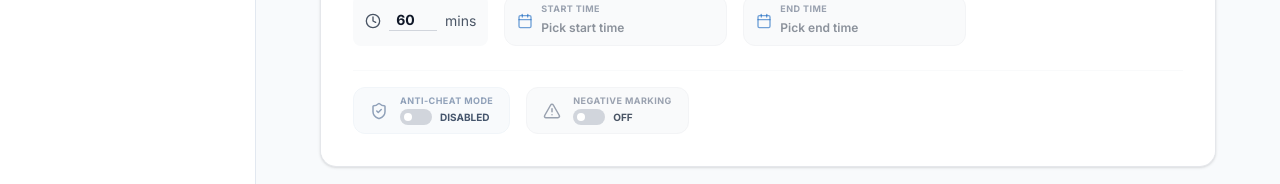
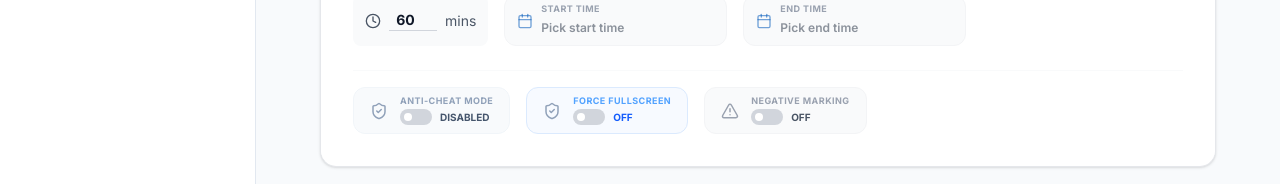
Before and after one commit to mahmudshamim/ExamFlow, a Next.js app in the folder client/: page /dashboard/super-admin/exams/create in a window 1280 px wide. Shown: the part 354-538 px from the top of the page. Built offline with nearby package versions, Linux system fonts and the light colour scheme; no server answers.

Commit message:
feat: make Force Fullscreen toggle always visible in admin dashboard

```diff
--- a/client/src/app/dashboard/super-admin/exams/[id]/edit/page.js
+++ b/client/src/app/dashboard/super-admin/exams/[id]/edit/page.js
@@ -557,7 +557,6 @@ export default function EditExamPage() {
                                 </div>
                             )}
 
-                            {examData.settings?.enableAntiCheat && (
                             <div className="flex items-center gap-3 bg-blue-50/50 px-4 py-2 rounded-xl border border-blue-100 transition-all hover:bg-blue-50/80">
                                 <ShieldCheck size={18} className={examData.settings?.requireFullscreen ? "text-blue-600" : "text-slate-400"} />
                                 <div className="flex flex-col">
@@ -580,7 +579,6 @@ export default function EditExamPage() {
                                     </label>
                                 </div>
                             </div>
-                            )}
 
                             {examData.settings?.enableAntiCheat && (
                                 <div className="flex items-center gap-3 bg-purple-50/50 px-4 py-2 rounded-xl border border-purple-100 transition-all hover:bg-purple-50/80">
--- a/client/src/app/dashboard/super-admin/exams/create/page.js
+++ b/client/src/app/dashboard/super-admin/exams/create/page.js
@@ -557,7 +557,6 @@ export default function CreateExamPage() {
                                 </div>
                             )}
 
-                            {examData.settings.enableAntiCheat && (
                             <div className="flex items-center gap-3 bg-blue-50/50 px-4 py-2 rounded-xl border border-blue-100 transition-all hover:bg-blue-50/80">
                                 <ShieldCheck size={18} className={examData.settings.requireFullscreen ? "text-blue-600" : "text-slate-400"} />
                                 <div className="flex flex-col">
@@ -580,7 +579,6 @@ export default function CreateExamPage() {
                                     </label>
                                 </div>
                             </div>
-                            )}
 
                             {examData.settings.enableAntiCheat && (
                                 <div className="flex items-center gap-3 bg-purple-50/50 px-4 py-2 rounded-xl border border-purple-100 transition-all hover:bg-purple-50/80">
```
Lines whose indentation alone changed are shown as unchanged.
